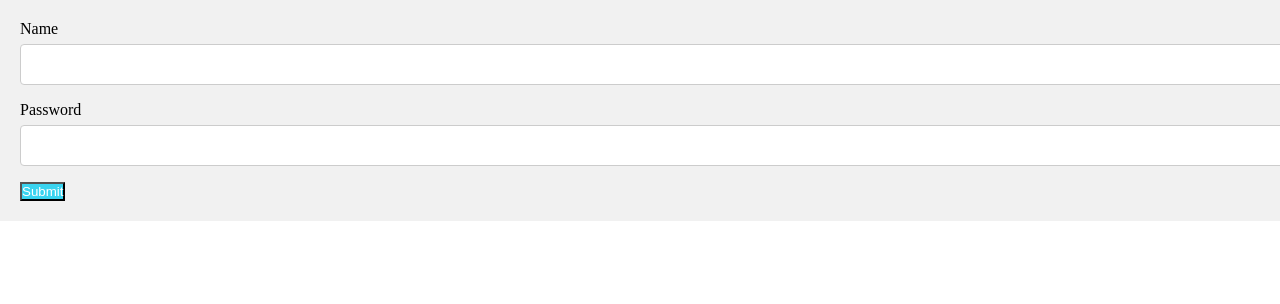
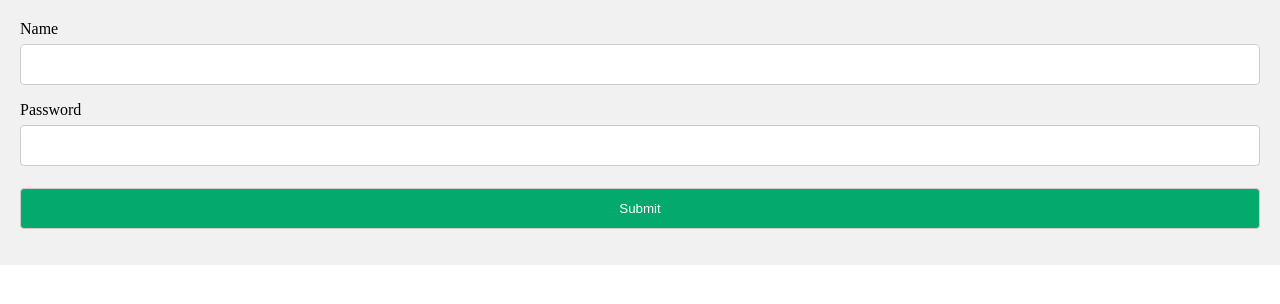
Before and after one commit to sofiadurkan1/Form_Validation_JS, a plain HTML site: page index.html in a window 1280 px wide. Drawn offline with Linux system fonts and the light colour scheme.

Commit message:
border box added

```diff
--- a/index.html
+++ b/index.html
@@ -27,7 +27,8 @@
             required
           />
         </div>
-        <button type="submit">Submit</button>
+        <!-- <button type="submit">Submit</button> -->
+        <input type="submit" value="Submit">
       </form>
     </div>
     <div id="message">
--- a/style.css
+++ b/style.css
@@ -9,15 +9,14 @@ input{
     border-radius:4px;
     margin-top: 6px;
     margin-bottom:16px;
+    box-sizing: border-box;
 }
 
 
-
-    button{
-        background-color: #39d4f0;
-        color: white;
-
-    }
+input[type=submit] {
+    background-color: #04AA6D;
+    color: white;
+  }
     .container{
         background-color: #f1f1f1;
         padding:20px;
```
